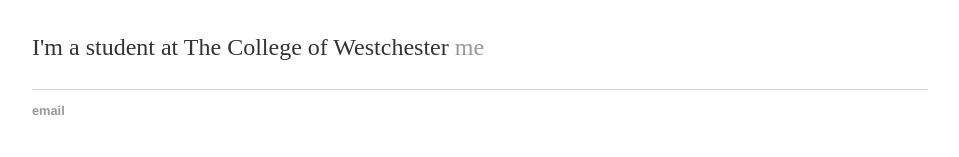
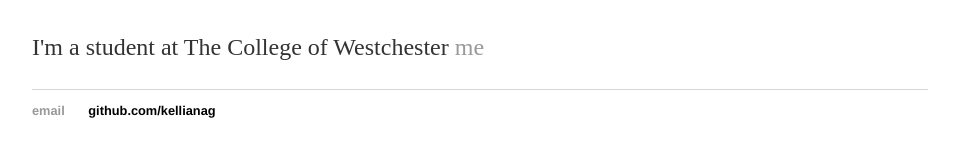
Before and after one commit to kellianag/kellianag.github.io, a Jekyll site: the page built from index.html, in a window 1280 px wide. Shown: the part 166-323 px from the top of the page, without its empty margins (160-1119 px from the left). Built offline with Jekyll 4.4.1, drawn with Linux system fonts in a browser that asks for light colours.

Commit message:
Update default.html

```diff
--- a/_layouts/default.html
+++ b/_layouts/default.html
@@ -22,7 +22,7 @@
 			<footer>
 	    		<ul>
 	        		<li><a href="mailto:kellianag@outlook.com">email</a></li>
-	        		<li><a href="https://github.com/kellianag"></a></li>
+	        		<li><a href="https://github.com/kellianag"></a>github.com/kellianag</li>
 				</ul>
 			</footer>
 		</body>
```
